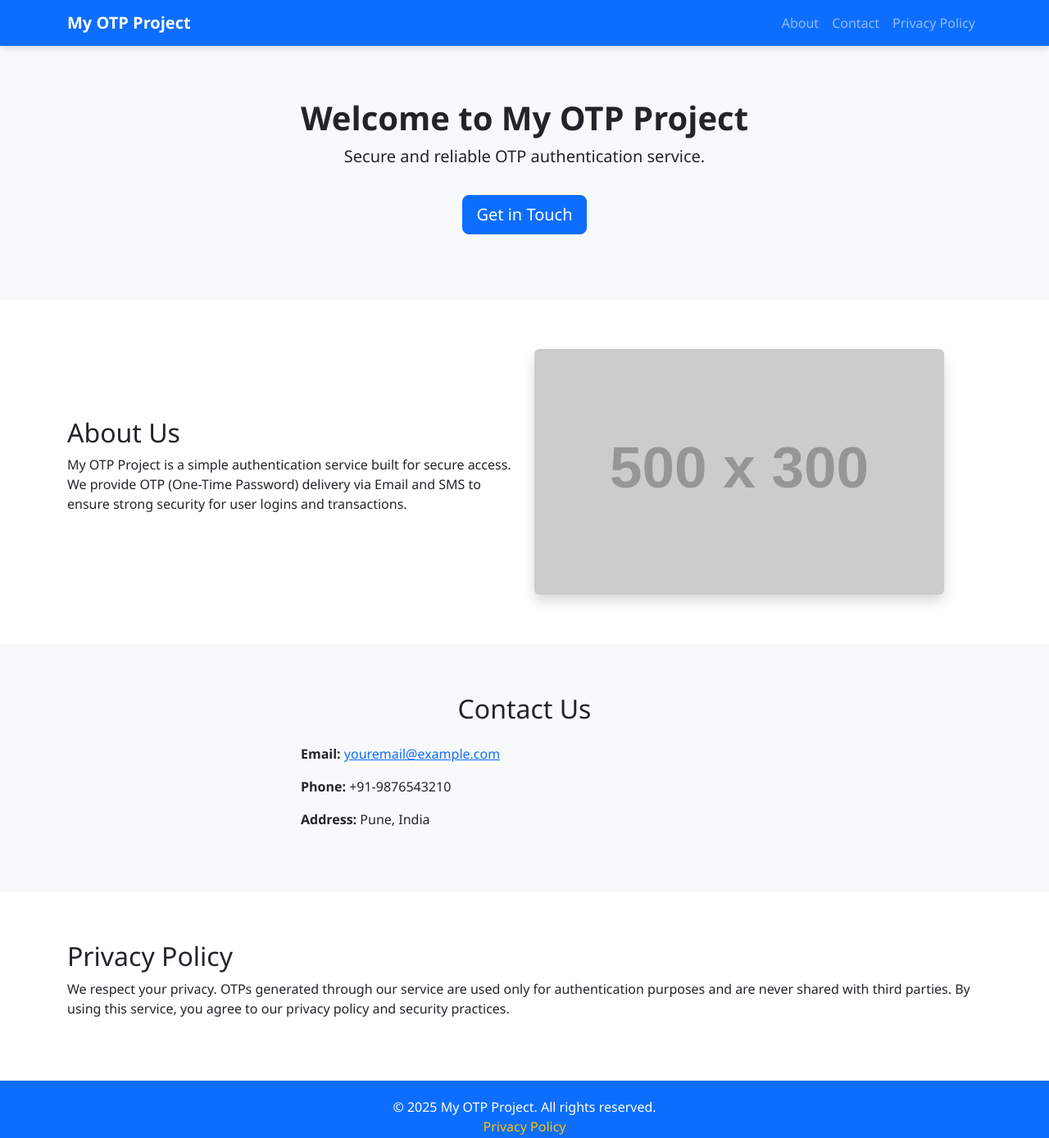
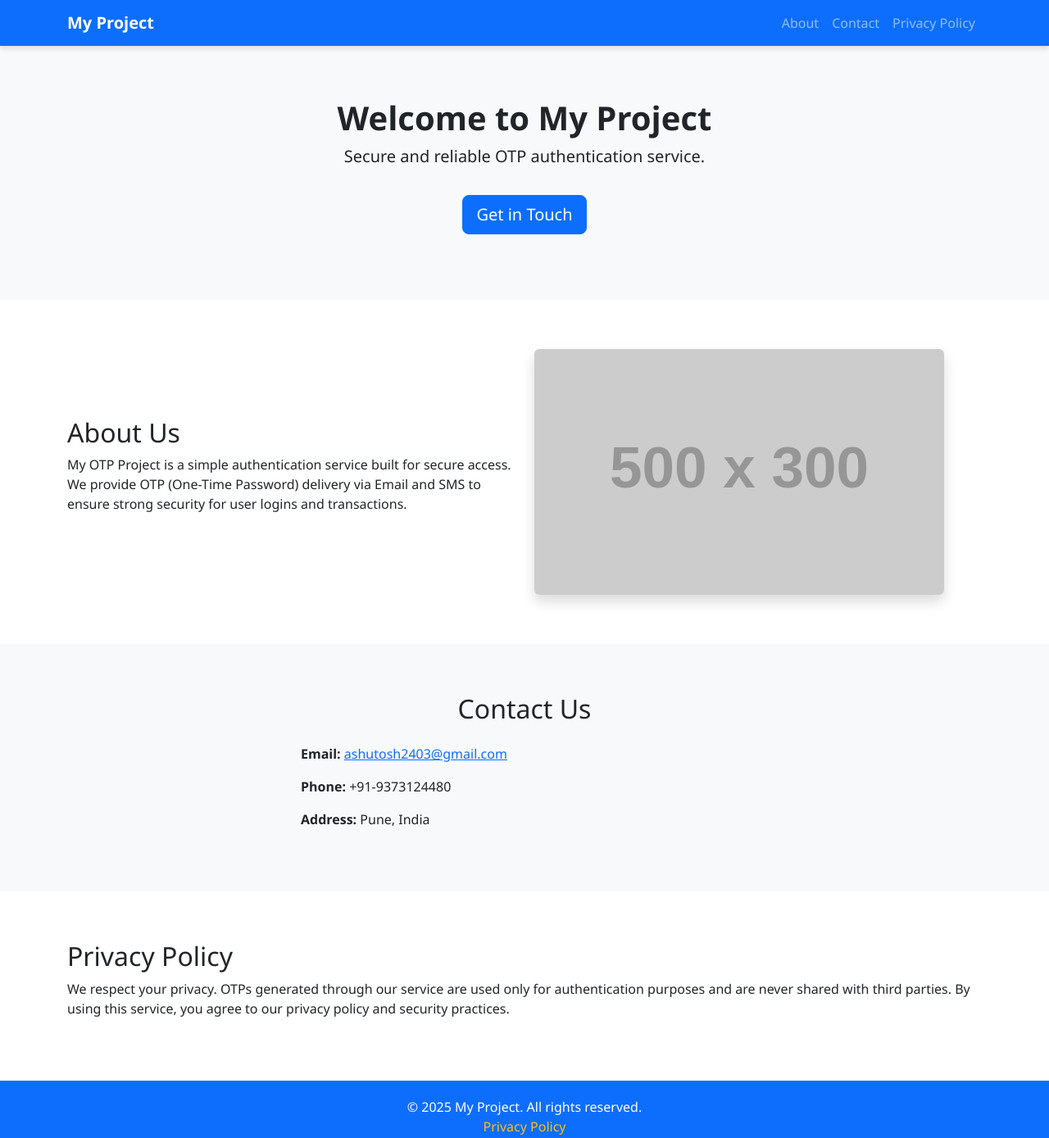
Before and after one commit to ashutosh220385/ashu, a plain HTML site: page index.html in a window 1280 px wide. Shown: the whole page at 82% size. Drawn offline with nearby package versions, Linux system fonts and the light colour scheme; placeholder pictures from the web are drawn by us.

Commit message:
Update index.html

```diff
--- a/index.html
+++ b/index.html
@@ -3,7 +3,7 @@
 <head>
   <meta charset="UTF-8">
   <meta name="viewport" content="width=device-width, initial-scale=1.0">
-  <title>My OTP Project</title>
+  <title>My Project</title>
   <link href="https://cdn.jsdelivr.net/npm/bootstrap@5.3.2/dist/css/bootstrap.min.css" rel="stylesheet">
   <style>
     body {
@@ -30,7 +30,7 @@
   <!-- Navbar -->
   <nav class="navbar navbar-expand-lg navbar-dark bg-primary fixed-top">
     <div class="container">
-      <a class="navbar-brand fw-bold" href="#">My OTP Project</a>
+      <a class="navbar-brand fw-bold" href="#">My Project</a>
       <button class="navbar-toggler" type="button" data-bs-toggle="collapse" data-bs-target="#navbarNav">
         <span class="navbar-toggler-icon"></span>
       </button>
@@ -47,7 +47,7 @@
   <!-- Hero Section -->
   <header class="bg-light text-dark text-center" style="padding:120px 20px 80px 20px;">
     <div class="container">
-      <h1 class="fw-bold">Welcome to My OTP Project</h1>
+      <h1 class="fw-bold">Welcome to My Project</h1>
       <p class="lead">Secure and reliable OTP authentication service.</p>
       <a href="#contact" class="btn btn-primary btn-lg mt-3">Get in Touch</a>
     </div>
@@ -78,8 +78,8 @@
       <h2 class="text-center mb-4">Contact Us</h2>
       <div class="row justify-content-center">
         <div class="col-md-6">
-          <p><strong>Email:</strong> <a href="mailto:youremail@example.com">youremail@example.com</a></p>
-          <p><strong>Phone:</strong> +91-9876543210</p>
+          <p><strong>Email:</strong> <a href="mailto:ashutosh2403@gmail.com.com">ashutosh2403@gmail.com</a></p>
+          <p><strong>Phone:</strong> +91-9373124480</p>
           <p><strong>Address:</strong> Pune, India</p>
         </div>
       </div>
@@ -101,7 +101,7 @@
   <!-- Footer -->
   <footer class="text-center">
     <div class="container">
-      <p class="mb-0">© 2025 My OTP Project. All rights reserved.</p>
+      <p class="mb-0">© 2025 My Project. All rights reserved.</p>
       <p><a href="#privacy">Privacy Policy</a></p>
     </div>
   </footer>
```
